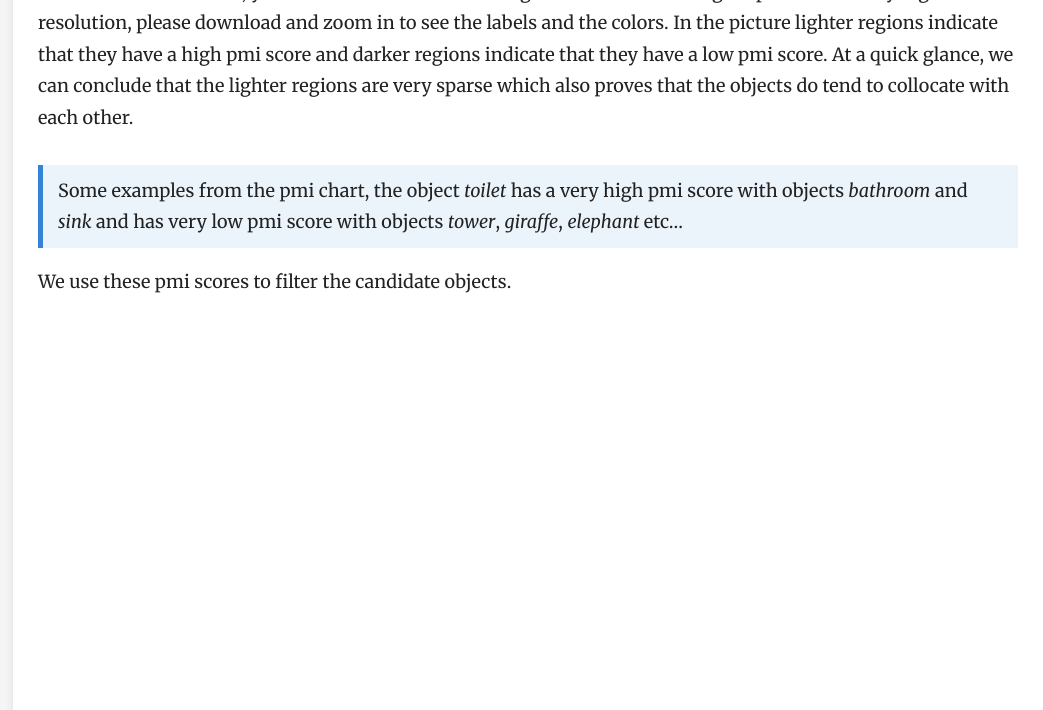
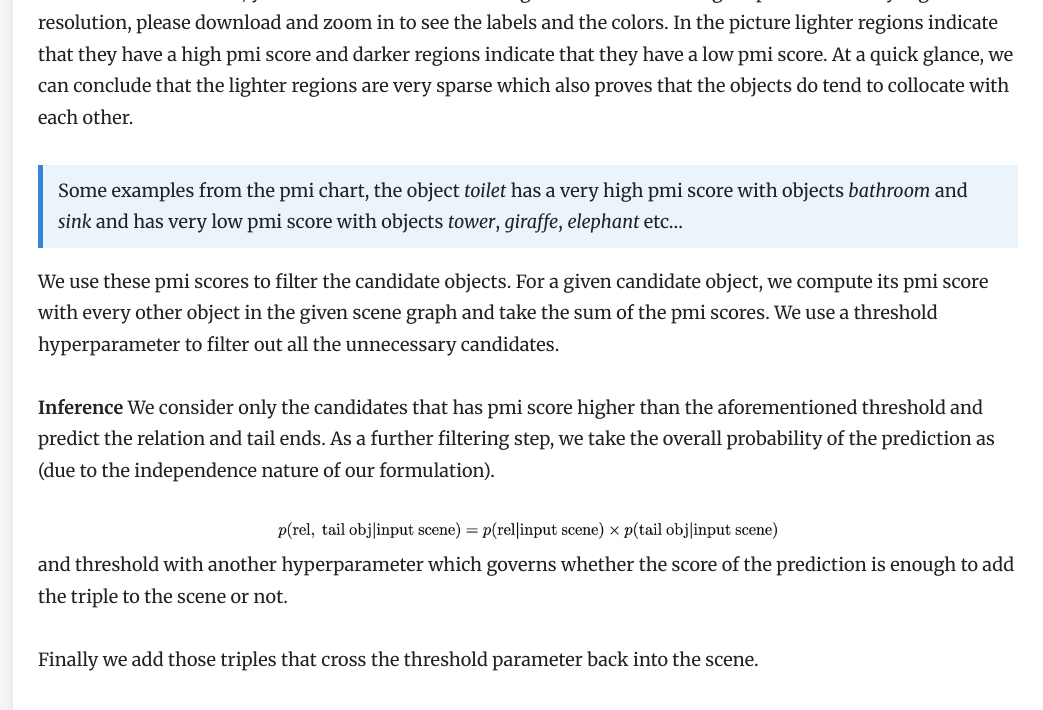
Before and after one commit to bhanu77prakash/scene-edit.github.io, a Jekyll site: the page built from _docs/Methodology/Fine-tuning.md, in a window 1280 px wide and 900 px high, scrolled down 3691 px, cut to the strip 173-883 px from the top of the window. Shown: the whole strip, without its empty margins (237-1280 px from the left). Built offline with Jekyll 4.4.1, drawn with Linux system fonts in a browser that asks for light colours.

Commit message:
updated website

```diff
--- a/_docs/Methodology/Fine-tuning.md
+++ b/_docs/Methodology/Fine-tuning.md
@@ -56,4 +56,14 @@ For better visualization, you can also download the image from [here](https://gi
 
 > Some examples from the pmi chart, the object *toilet* has a very high pmi score with objects *bathroom* and *sink* and has very low pmi score with objects *tower*, *giraffe*, *elephant* etc...
 
-We use these pmi scores to filter the candidate objects.
+We use these pmi scores to filter the candidate objects. For a given candidate object, we compute its pmi score with every other object in the given scene graph and take the sum of the pmi scores. We use a threshold hyperparameter to filter out all the unnecessary candidates.
+
+**Inference**
+We consider only the candidates that has pmi score higher than the aforementioned threshold and predict the relation and tail ends. As a further filtering step, we take the overall probability of the prediction as (due to the independence nature of our formulation).
+<center>
+<img src="../../images/prob_eq.png" alt="example" style="width:500px;"/>
+<br>
+</center>
+and threshold with another hyperparameter which governs whether the score of the prediction is enough to add the triple to the scene or not.
+
+Finally we add those triples that cross the threshold parameter back into the scene.
```
Also changed, not shown: images/prob_eq.png (added).
